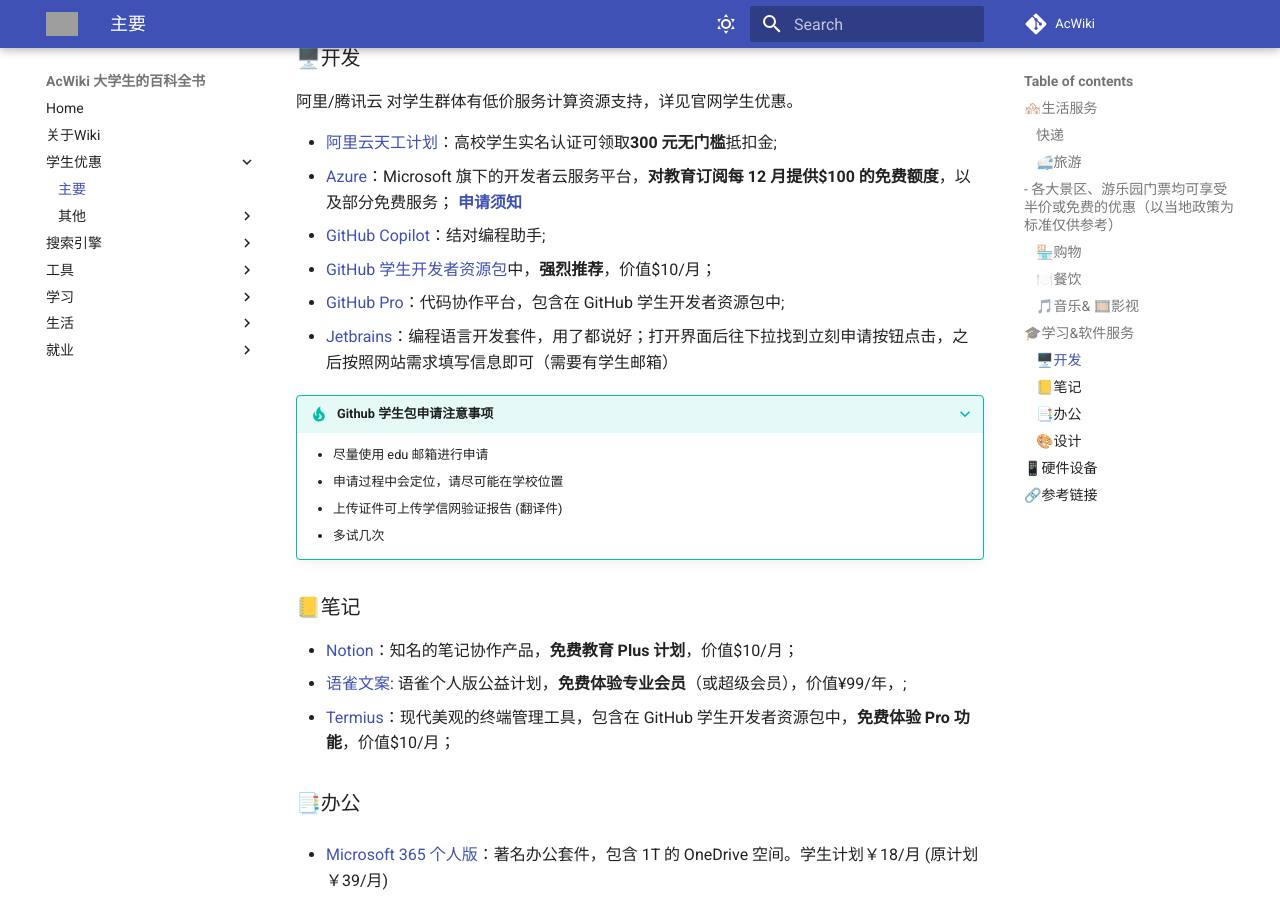
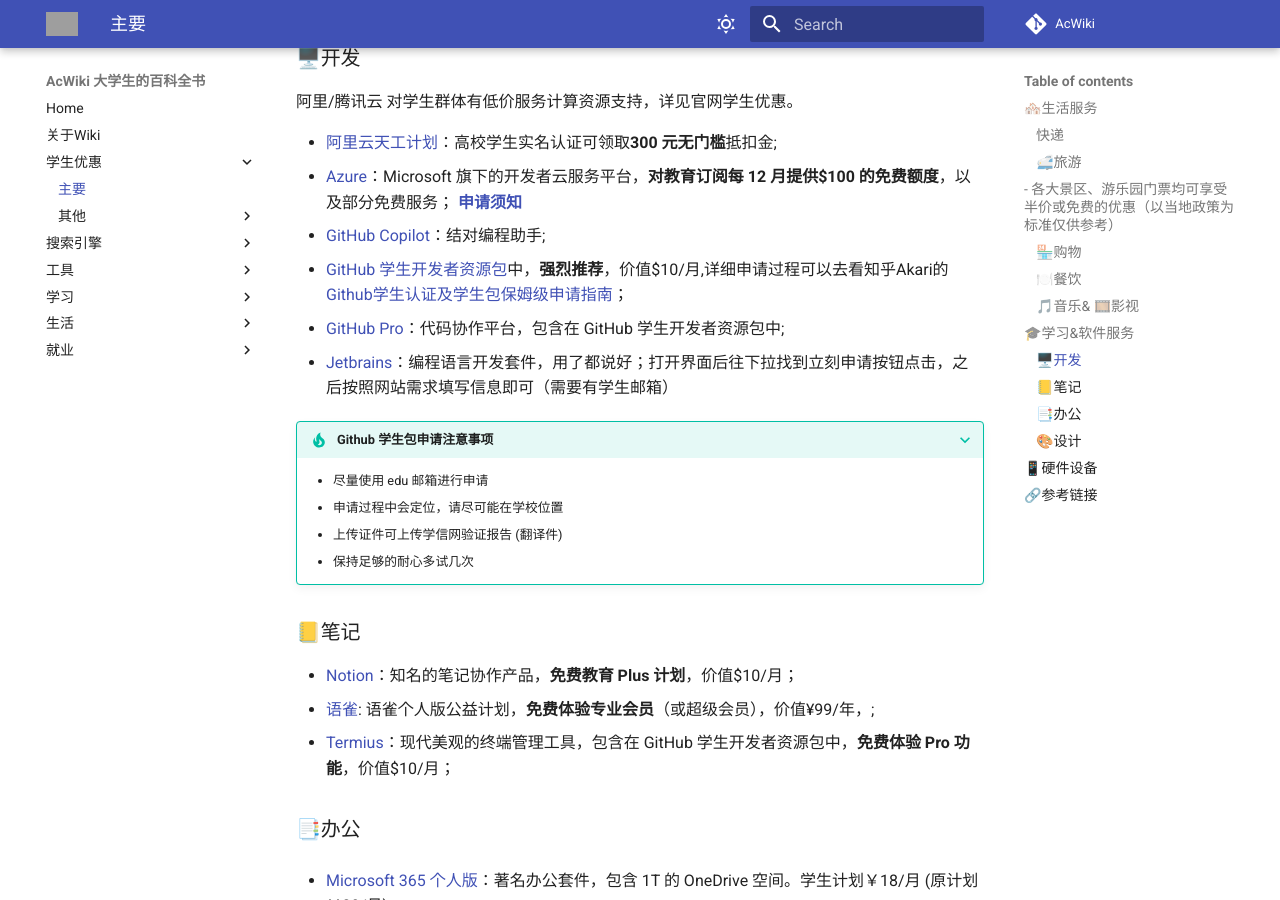
Before and after one commit to ztm0929/Ac-Wiki, an MkDocs documentation site: the page built from docs/01-student-discounts/student-discounts.md, in a window 1280 px wide and 900 px high, scrolled down 1573 px. Built offline with MkDocs 1.6.1 and Material for MkDocs 9.7.7, drawn with Linux system fonts in a browser that asks for light colours; comment, search, counter and statistics services are not loaded; grey boxes are pictures that could not be loaded.

Commit message:
修改、重新撰写部分文件 (#135)

```diff
--- a/docs/01-student-discounts/student-discounts.md
+++ b/docs/01-student-discounts/student-discounts.md
@@ -56,7 +56,7 @@
 - [Azure](https://azure.microsoft.com/zh-cn/free/students/)：Microsoft 旗下的开发者云服务平台，**对教育订阅每 12 月提供$100 的免费额度**，以及部分免费服务；
   **[申请须知](https://www.bilibili.com/read/cv22794294/)**
 - [GitHub Copilot](https://github.com/features/copilot/plans?cft=copilot_li.features_copilot)：结对编程助手;
-- [GitHub 学生开发者资源包](https://education.github.com/pack)中，**强烈推荐**，价值$10/月；
+- [GitHub 学生开发者资源包](https://education.github.com/pack)中，**强烈推荐**，价值$10/月,详细申请过程可以去看知乎Akari的[Github学生认证及学生包保姆级申请指南](https://zhuanlan.zhihu.com/p/382927220)；
 - [GitHub Pro](https://docs.github.com/zh/get-started/learning-about-github/githubs-plans#github-pro)：代码协作平台，包含在 GitHub 学生开发者资源包中;
 - [Jetbrains](https://www.jetbrains.com/zh-cn/community/education/#students)：编程语言开发套件，用了都说好；打开界面后往下拉找到立刻申请按钮点击，之后按照网站需求填写信息即可（需要有学生邮箱）
 
@@ -65,12 +65,11 @@
     - 尽量使用 edu 邮箱进行申请
     - 申请过程中会定位，请尽可能在学校位置
     - 上传证件可上传学信网验证报告 (翻译件)
-    - 多试几次
-
+    - 保持足够的耐心多试几次
 ### 📒笔记
 
 - [Notion](https://www.notion.so/product/notion-for-education)：知名的笔记协作产品，**免费教育 Plus 计划**，价值$10/月；
-- [语雀文案](https://www.yuque.com/yuque/welfare/edu#zLvwf): 语雀个人版公益计划，**免费体验专业会员**（或超级会员），价值¥99/年，;
+- [语雀](https://www.yuque.com/yuque/welfare/edu#zLvwf): 语雀个人版公益计划，**免费体验专业会员**（或超级会员），价值¥99/年，;
 - [Termius](https://termius.com/education)：现代美观的终端管理工具，包含在 GitHub 学生开发者资源包中，**免费体验 Pro 功能**，价值$10/月；
 
 ### 📑办公
```
Also changed, not shown: docs/02-search-platforms/search-platforms.md (+12 -1 lines), docs/07-computer-basic/computer-basic.md (+1 -0 lines).
